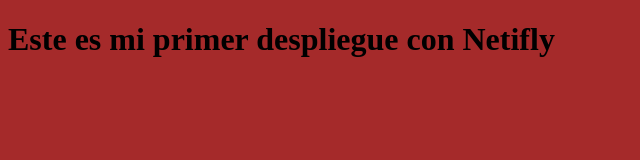
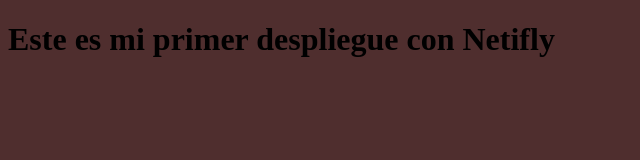
Before and after one commit to MauricioElias24/MiSegundoRepositorio, a plain HTML site: page index.html in a window 1280 px wide. Shown: the whole page, without its empty margins (0-640 px from the left). Drawn offline with Linux system fonts and the light colour scheme.

Commit message:
Cambio de color

```diff
--- a/index.html
+++ b/index.html
@@ -5,7 +5,7 @@
     <meta name="viewport" content="width=device-width, initial-scale=1.0">
     <title>Document</title>
     <style>
-        html, body{background-color: brown;}
+        html, body{background-color: rgb(79, 46, 46);}
     </style>
 </head>
 <body>
```
